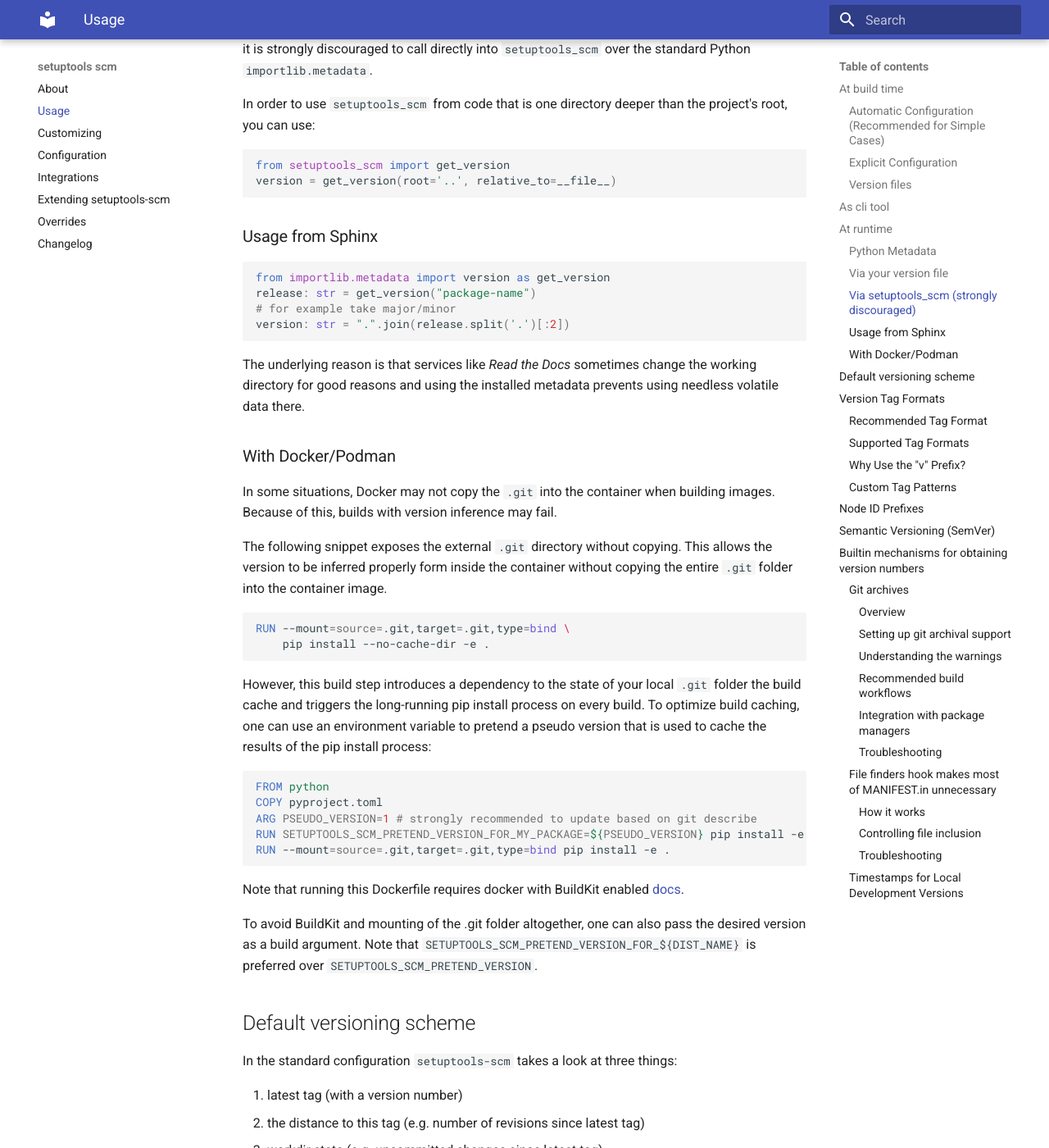
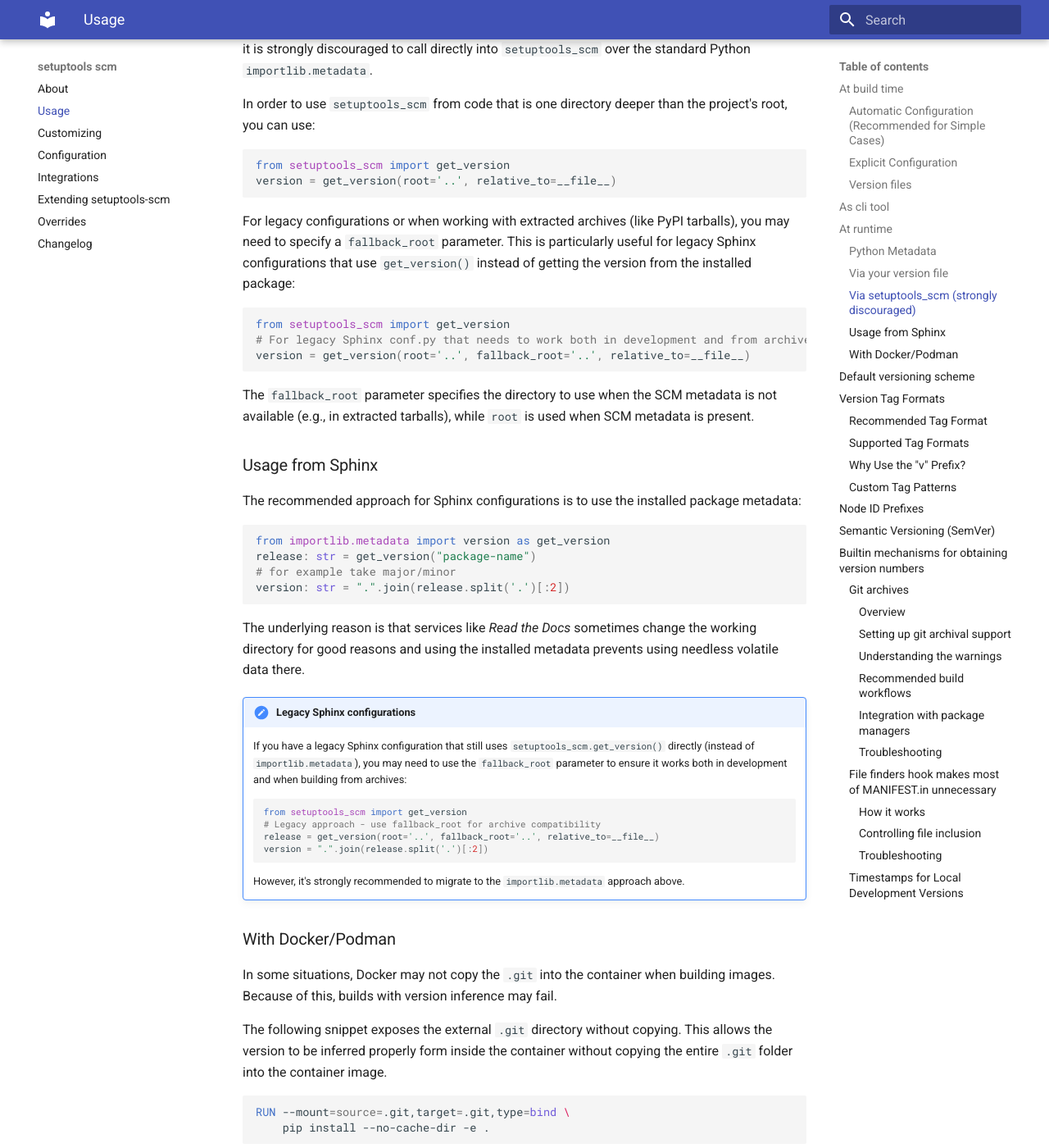
Before and after one commit to pypa/setuptools-scm, an MkDocs documentation site: the page built from docs/usage.md, in a window 1280 px wide and 1400 px high, scrolled down 3681 px. Shown: the whole window at 82% size. Built offline with MkDocs 1.6.1 and Material for MkDocs 9.7.7, drawn with Linux system fonts in a browser that asks for light colours.

Commit message:
document fallback root in config/api
closes #554

````diff
--- a/docs/usage.md
+++ b/docs/usage.md
@@ -178,8 +178,24 @@
 version = get_version(root='..', relative_to=__file__)
 ```
 
+For legacy configurations or when working with extracted archives (like PyPI tarballs),
+you may need to specify a `fallback_root` parameter. This is particularly useful
+for legacy Sphinx configurations that use `get_version()` instead of getting the
+version from the installed package:
+
+```python
+from setuptools_scm import get_version
+# For legacy Sphinx conf.py that needs to work both in development and from archives
+version = get_version(root='..', fallback_root='..', relative_to=__file__)
+```
+
+The `fallback_root` parameter specifies the directory to use when the SCM metadata
+is not available (e.g., in extracted tarballs), while `root` is used when SCM
+metadata is present.
+
 ### Usage from Sphinx
 
+The recommended approach for Sphinx configurations is to use the installed package metadata:
 
 ``` {.python file=docs/.entangled/sphinx_conf.py}
 from importlib.metadata import version as get_version
@@ -191,6 +207,21 @@
 The underlying reason is that services like *Read the Docs* sometimes change
 the working directory for good reasons and using the installed metadata
 prevents using needless volatile data there.
+
+!!! note "Legacy Sphinx configurations"
+
+    If you have a legacy Sphinx configuration that still uses `setuptools_scm.get_version()`
+    directly (instead of `importlib.metadata`), you may need to use the `fallback_root`
+    parameter to ensure it works both in development and when building from archives:
+
+    ```python
+    from setuptools_scm import get_version
+    # Legacy approach - use fallback_root for archive compatibility
+    release = get_version(root='..', fallback_root='..', relative_to=__file__)
+    version = ".".join(release.split('.')[:2])
+    ```
+
+    However, it's strongly recommended to migrate to the `importlib.metadata` approach above.
 
 
 ### With Docker/Podman
````
Also changed, not shown: docs/config.md (+10 -0 lines).
